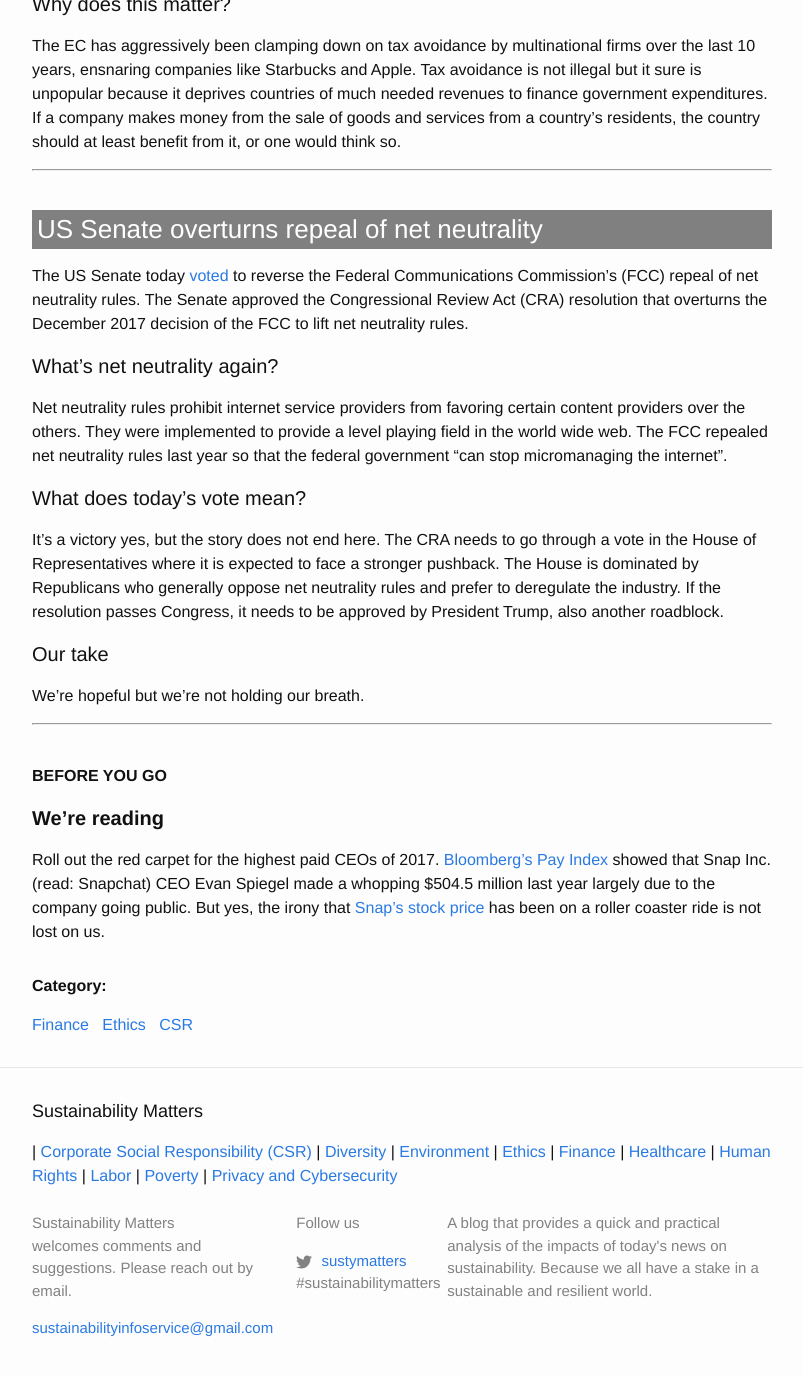
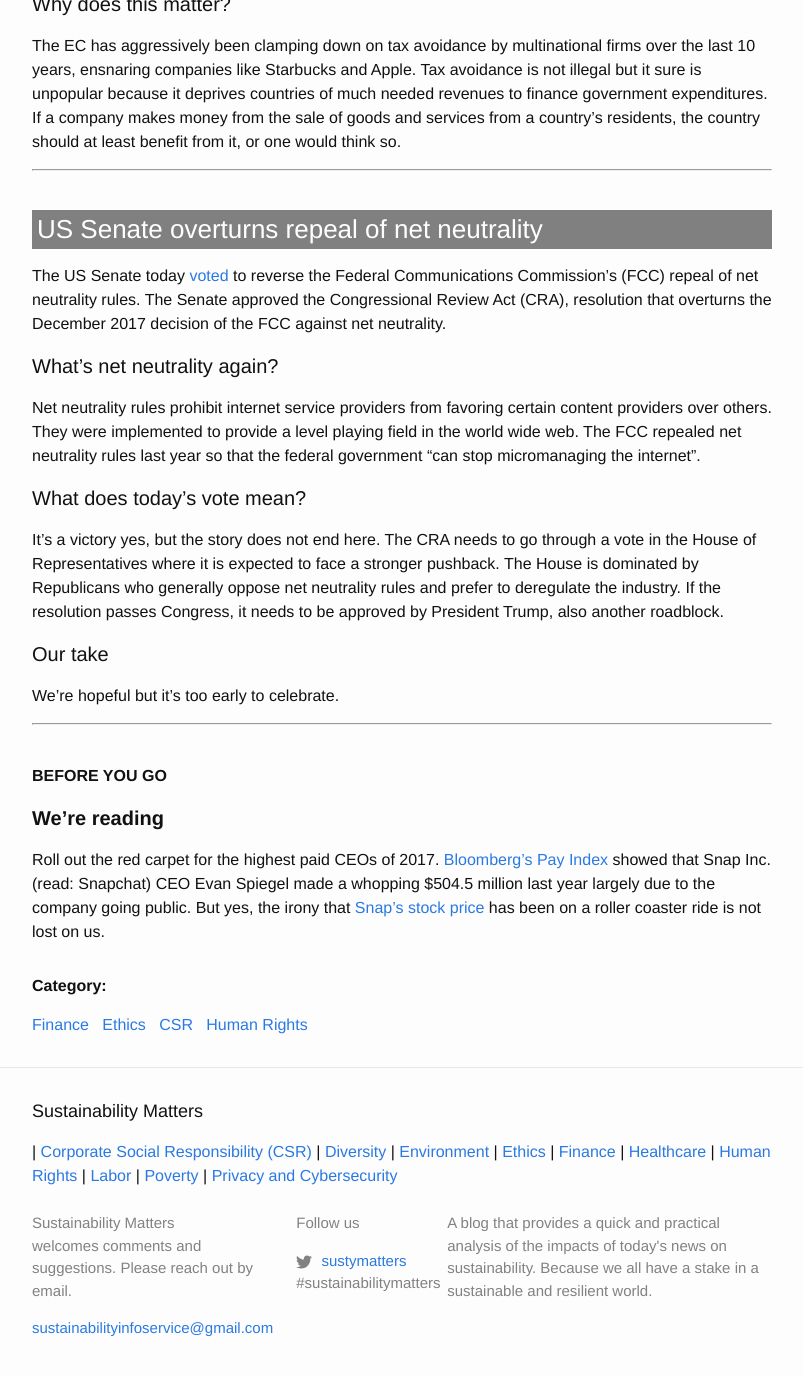
Before and after one commit to Sparkleleuk/Sustainability_Matters, a Jekyll site: the page built from _posts/2018-05-16-mcdonalds-pay.markdown, in a window 1280 px wide and 1400 px high, scrolled down 774 px. Shown: the top 1376 px of the window, without its empty margins (238-1041 px from the left). Built offline with Jekyll 4.4.1, drawn with Linux system fonts in a browser that asks for light colours.

Commit message:
fix post

```diff
--- a/_posts/2018-05-16-mcdonalds-pay.markdown
+++ b/_posts/2018-05-16-mcdonalds-pay.markdown
@@ -2,7 +2,7 @@
 layout: post
 title:  "Unhappy Meal"
 excerpt: "McDonald's accused of tax avoidance. US Senate narrowly votes to overturn repeal of net neutrality. And we're reading the Bloomberg Pay Index on the highest paid CEOs for 2017."
-categories: [Finance, Ethics, CSR]
+categories: [Finance, Ethics, CSR, Human Rights]
 ---
 
 ### Ronald McDonald has been naughty, apparently
@@ -26,11 +26,11 @@ The EC has aggressively been clamping down on tax avoidance by multinational fir
 
 ### US Senate overturns repeal of net neutrality
 
-The US Senate today <a href="https://arstechnica.com/tech-policy/2018/05/senate-votes-to-overturn-ajit-pais-net-neutrality-repeal/" target="_blank">voted</a> to reverse the Federal Communications Commission's (FCC) repeal of net neutrality rules. The Senate approved the Congressional Review Act (CRA) resolution that overturns the December 2017 decision of the FCC to lift net neutrality rules.
+The US Senate today <a href="https://arstechnica.com/tech-policy/2018/05/senate-votes-to-overturn-ajit-pais-net-neutrality-repeal/" target="_blank">voted</a> to reverse the Federal Communications Commission's (FCC) repeal of net neutrality rules. The Senate approved the Congressional Review Act (CRA), resolution that overturns the December 2017 decision of the FCC against net neutrality.
 
 #### What's net neutrality again?
 
-Net neutrality rules prohibit internet service providers from favoring certain content providers over the others. They were implemented to provide a level playing field in the world wide web. The FCC repealed net neutrality rules last year so that the federal government "can stop micromanaging the internet".
+Net neutrality rules prohibit internet service providers from favoring certain content providers over others. They were implemented to provide a level playing field in the world wide web. The FCC repealed net neutrality rules last year so that the federal government "can stop micromanaging the internet".
 
 #### What does today's vote mean?
 
@@ -38,7 +38,7 @@ It's a victory yes, but the story does not end here. The CRA needs to go through
 
 #### Our take
 
-We're hopeful but we're not holding our breath.
+We're hopeful but it's too early to celebrate.
 
 
 * * *
```
